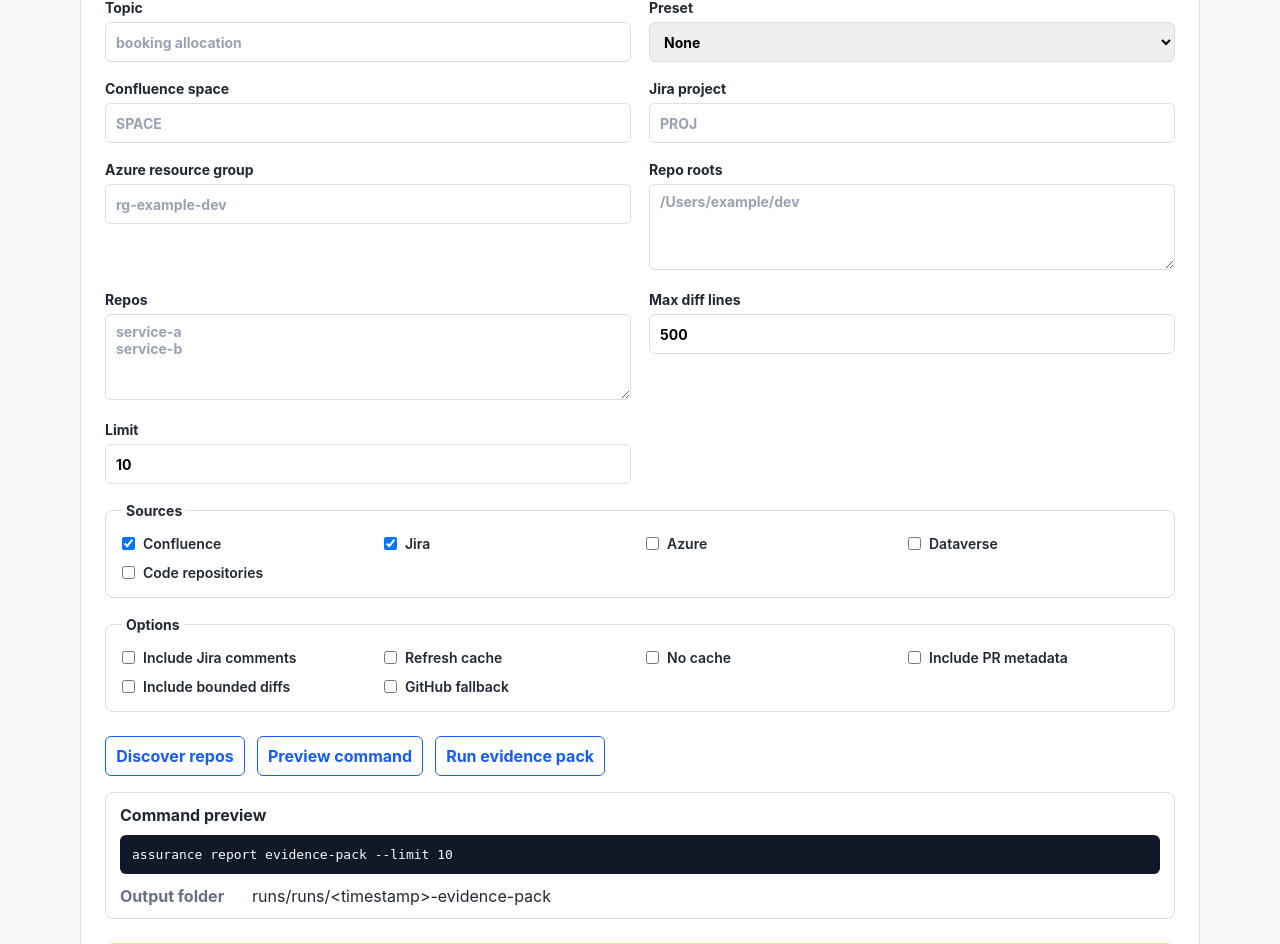
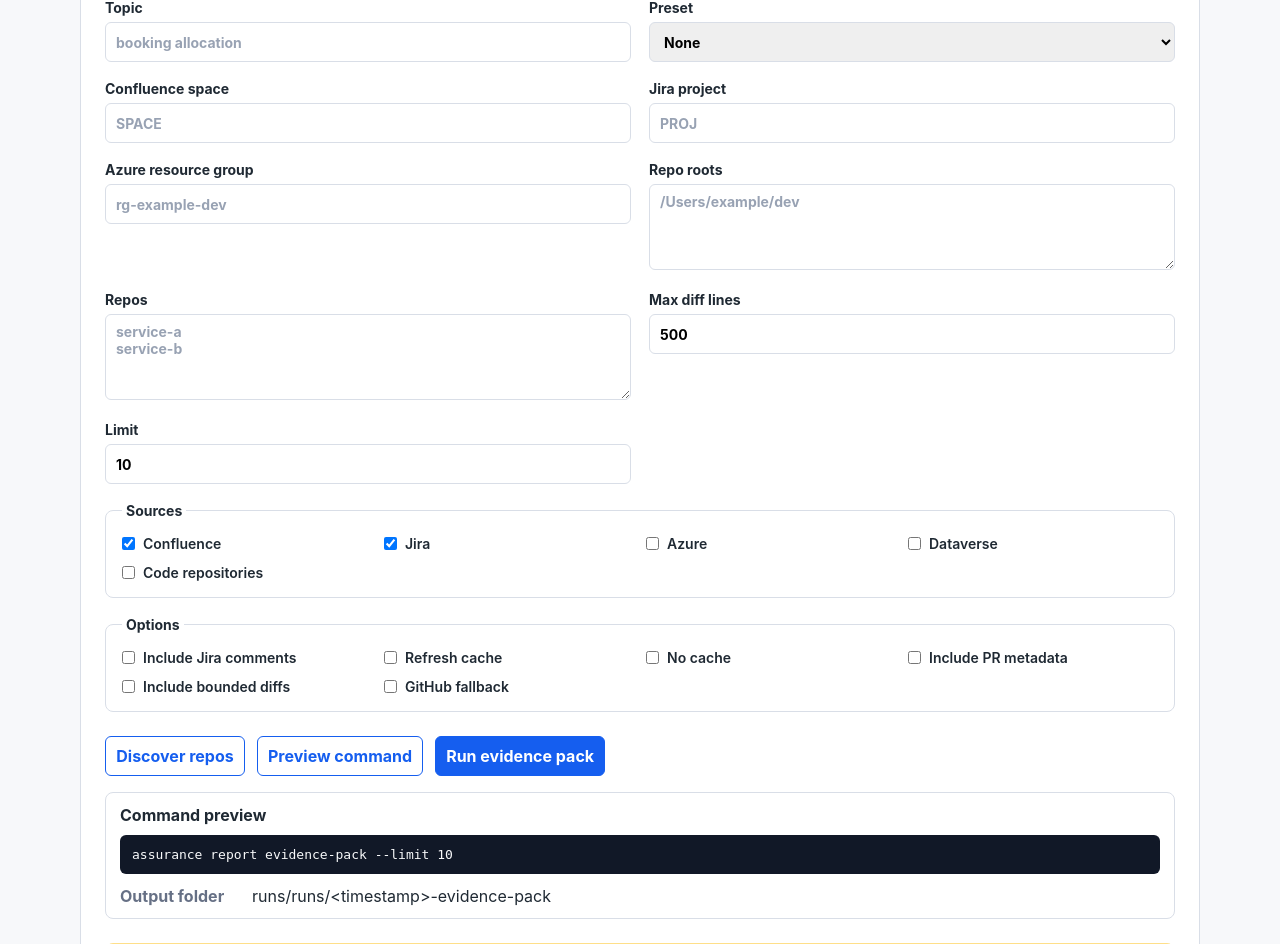
Before and after one commit to richlee-cgi/assurance-workbench-ui, a FastAPI app: page / in a window 1280 px wide. Shown: the part 199-1143 px from the top of the page. Run offline with FastAPI, Linux system fonts and the light colour scheme; some libraries are stand-ins or nearby versions.

Commit message:
Highlight evidence run action

```diff
--- a/app/static/css/app.css
+++ b/app/static/css/app.css
@@ -266,6 +266,13 @@ button:disabled {
 button[type="button"] {
   background: #ffffff;
   color: var(--accent);
+}
+
+.primary-button,
+button.primary-button[type="button"] {
+  border-color: var(--accent);
+  background: var(--accent);
+  color: #ffffff;
 }
 
 fieldset {
--- a/app/templates/home.html
+++ b/app/templates/home.html
@@ -94,7 +94,7 @@
       <button type="button" hx-post="/preview-command" hx-include="#evidence-form" hx-target="#command-preview" hx-swap="innerHTML">
         Preview command
       </button>
-      <button type="button" hx-post="/start-evidence-pack" hx-include="#evidence-form" hx-target="#run-result" hx-swap="innerHTML">
+      <button class="primary-button" type="button" hx-post="/start-evidence-pack" hx-include="#evidence-form" hx-target="#run-result" hx-swap="innerHTML">
         Run evidence pack
       </button>
     </div>
```
Also changed, not shown: tests/test_app.py (+1 -0 lines).
